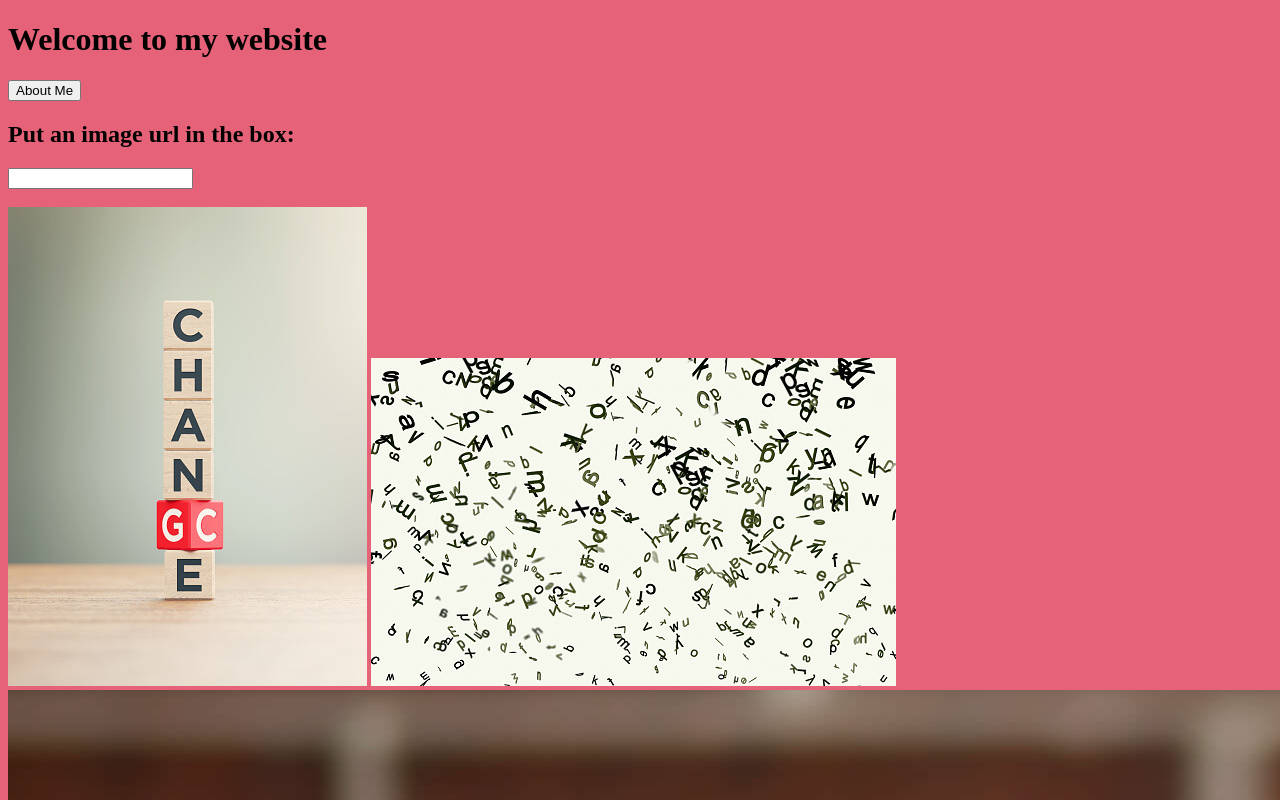
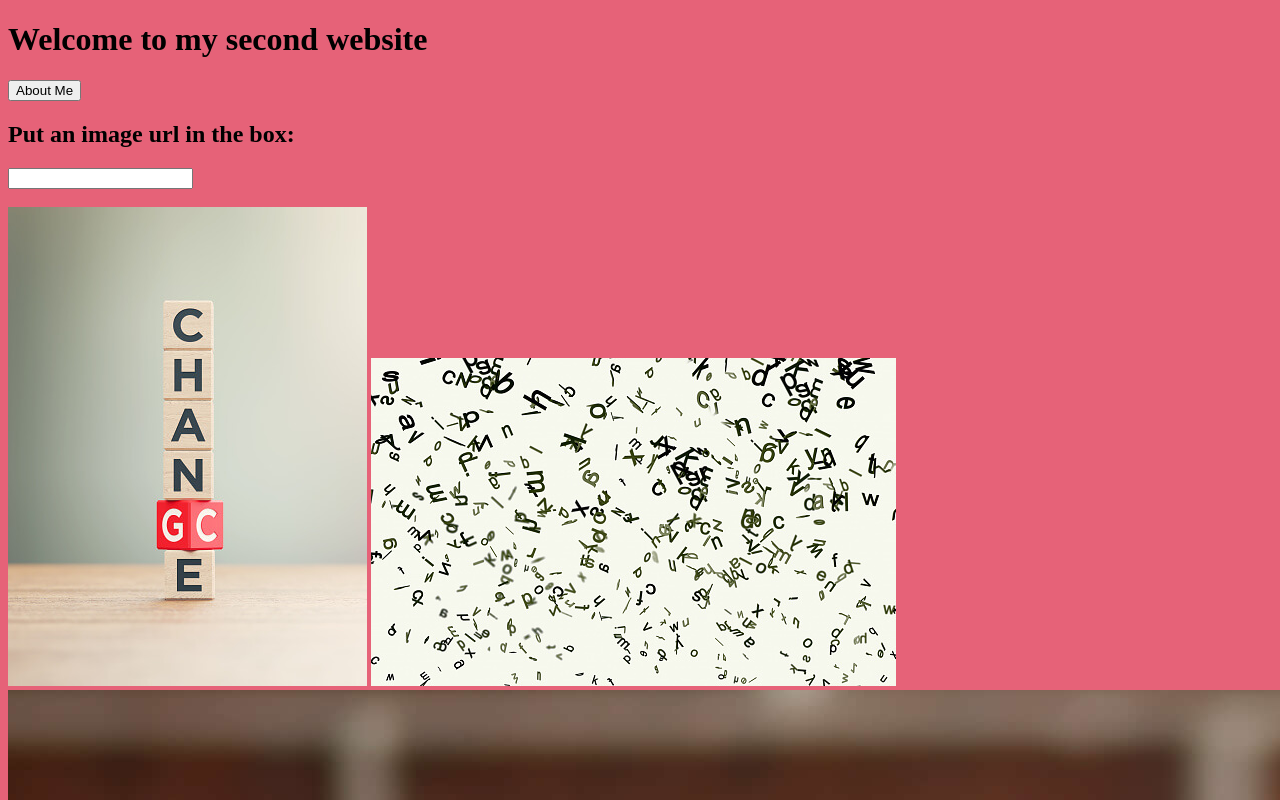
Before and after one commit to 12345Emilia/Web-Tools---Website, a plain HTML site: page index.html in a window 1280 px wide. Shown: the top 800 px of the page. Drawn offline with Linux system fonts and the light colour scheme; files whose address does not match are found by name.

Commit message:
Update index.html
Added "second"

```diff
--- a/index.html
+++ b/index.html
@@ -10,7 +10,7 @@
     <title>Home Page</title>
 </head>
 <body class="home">
-    <h1>Welcome to my website</h1>
+    <h1>Welcome to my second website</h1>
     <a href="./aboutme.html"><button >About Me</button></a>
 
     <h2>Put an image url in the box:</h2>
```
